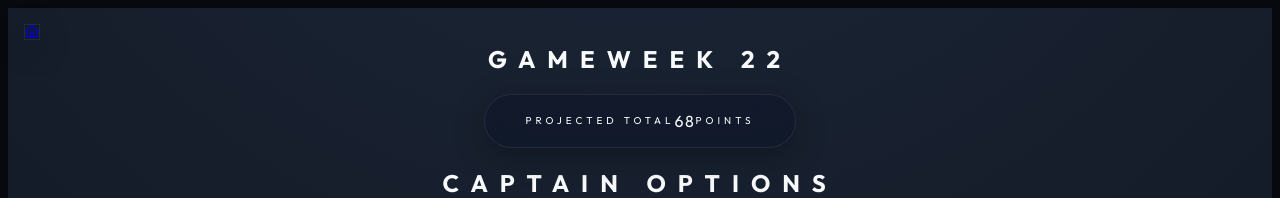
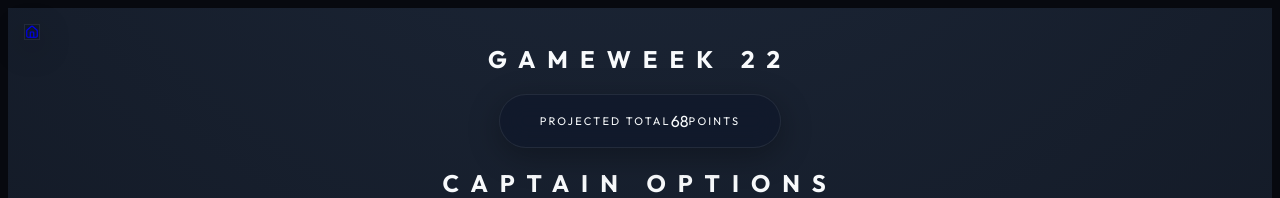
Before and after one commit to chriseyebagha/fantasy-premier-league, a Next.js app in the folder frontend/: page / in a window 1280 px wide. Shown: the top 198 px of the page. Built offline with nearby package versions, Linux system fonts and the light colour scheme.

Commit message:
style: fix points display spacing and layout for natural reading

```diff
--- a/frontend/src/app/page.tsx
+++ b/frontend/src/app/page.tsx
@@ -125,23 +125,14 @@ export default function Home() {
             </div>
           </motion.div>
 
-          {/* Points Pill */}
           <motion.div
             initial={{ opacity: 0, scale: 0.9 }}
             animate={{ opacity: 1, scale: 1 }}
-            className="glass-card points-pill-horizontal border-white/10"
+            className="glass-card points-pill-horizontal border-white/10 whitespace-nowrap flex items-center justify-center"
           >
-            <div className="flex items-center gap-4">
-              <span className="text-[10px] font-black text-slate-500 uppercase tracking-[0.4em]">
-                Projected Total
-              </span>
-              <span className="text-3xl font-black text-white tracking-[0.1em]">
-                {Math.round(data.total_projected_points || 0)}
-              </span>
-              <span className="text-[10px] font-black text-slate-500 uppercase tracking-[0.4em]">
-                Points
-              </span>
-            </div>
+            <span className="text-[11px] font-black text-slate-500 uppercase tracking-[0.2em]">Projected Total</span>
+            <span className="text-3xl font-black text-white mx-4">{Math.round(data.total_projected_points || 0)}</span>
+            <span className="text-[11px] font-black text-slate-500 uppercase tracking-[0.2em]">Points</span>
           </motion.div>
         </div>
 
```
